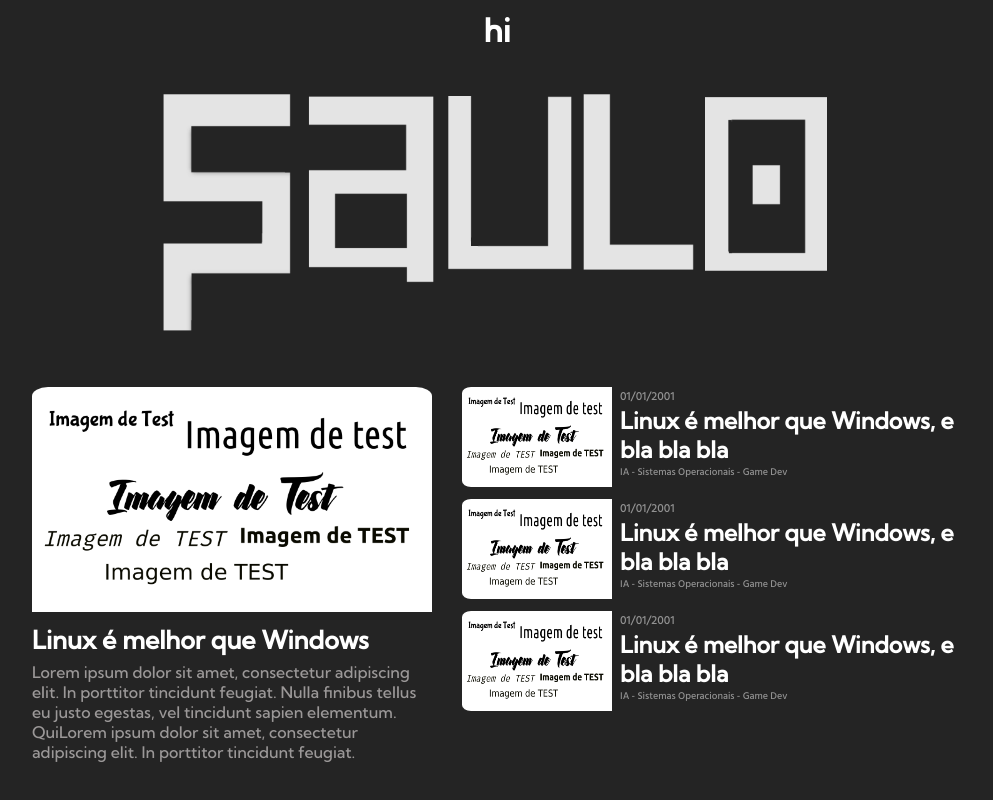
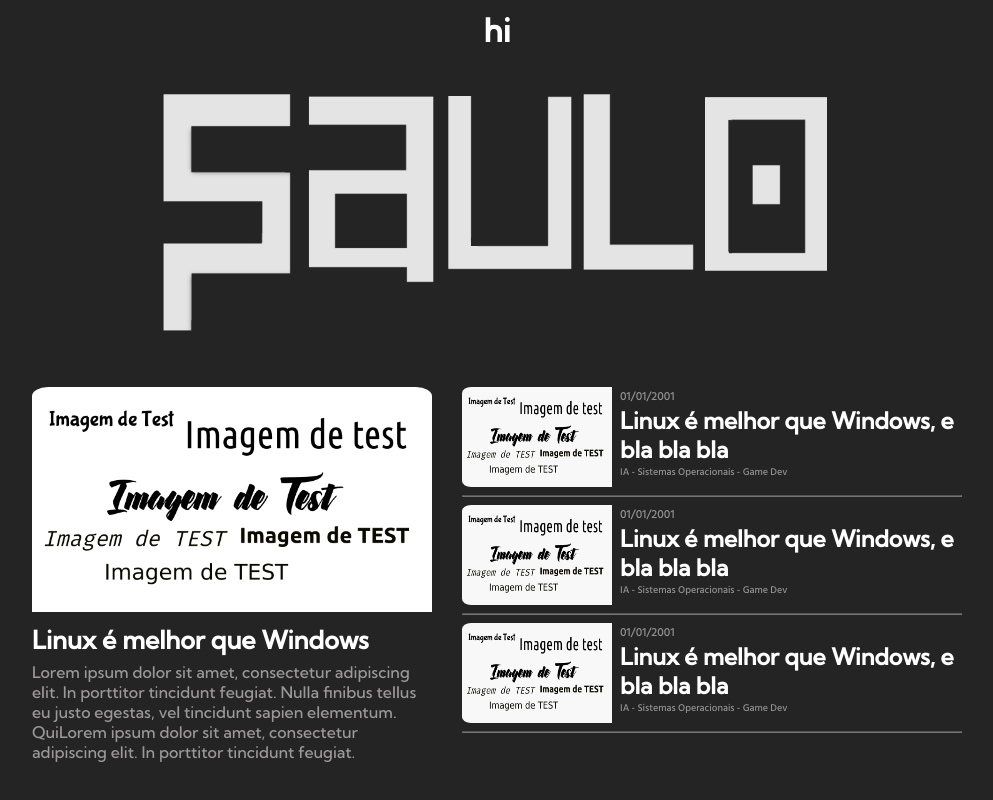
Before and after one commit to Saulo-Ferro-Maciel/blog, an Angular app: page / in a window 1280 px wide. Shown: the whole page, without its empty margins (143-1136 px from the left). Built offline with nearby package versions, Linux system fonts and the light colour scheme; a web font is replaced by a local one.

Commit message:
ew version

```diff
--- a/src/app/componentes/small-card/small-card.component.css
+++ b/src/app/componentes/small-card/small-card.component.css
@@ -2,14 +2,14 @@
     width: 500px;
     display: flex;
     flex-direction: row;
-    padding-bottom: 8px;
+    padding-bottom: 4px;
     justify-content: flex-start;
 }
 
 .small-card__photo > img {
     width: 150px; height: 100px;
     max-width: 500px;
-
+    opacity: 0.97;
     border-top-left-radius: 6%; border-bottom-left-radius: 6%;
 }
 
@@ -31,3 +31,9 @@
     font-size: 10px;
     font-family: 'Hind Siliguri';
 }
+
+hr {
+    opacity: 0.4;
+    margin-bottom: 8px;
+    color: gray;
+}
--- a/src/app/componentes/small-card/small-card.component.html
+++ b/src/app/componentes/small-card/small-card.component.html
@@ -1,3 +1,4 @@
+<a href="#">
     <div class="container__small-card">
         <div class="small-card__photo">
             <img src="assets/imagem_de_test.png" alt="" >
@@ -8,3 +9,5 @@
             <p class="topicos"> IA - Sistemas Operacionais - Game Dev</p>
         </div>
     </div>
+    <hr>
+</a>
```
Lines whose indentation alone changed are shown as unchanged.
